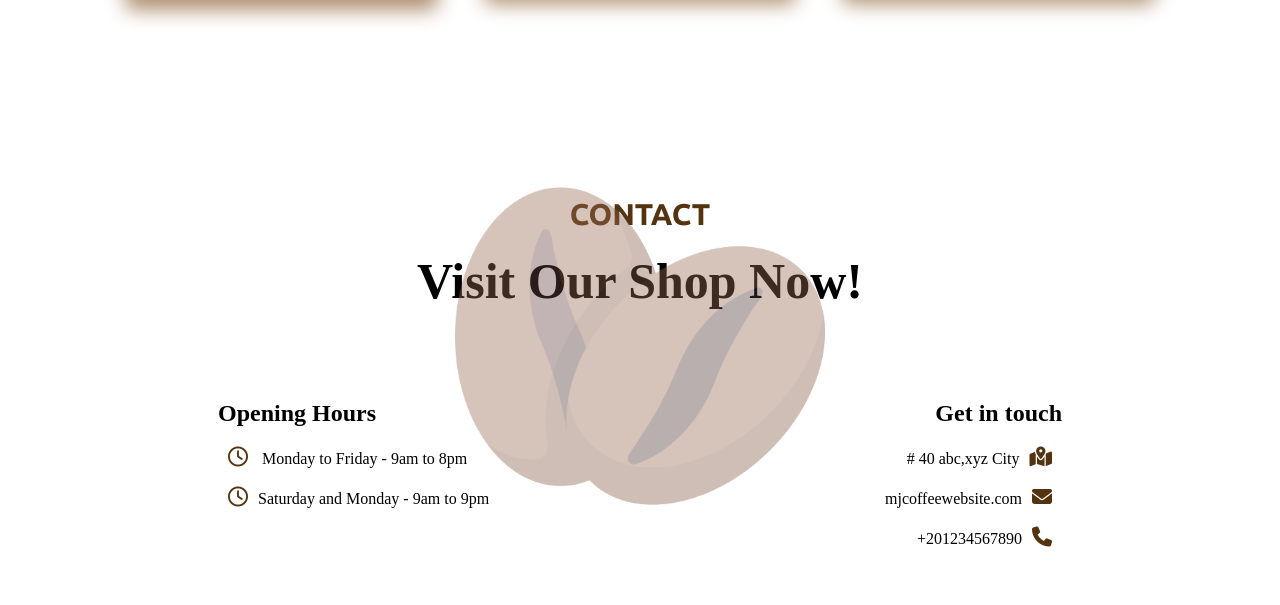
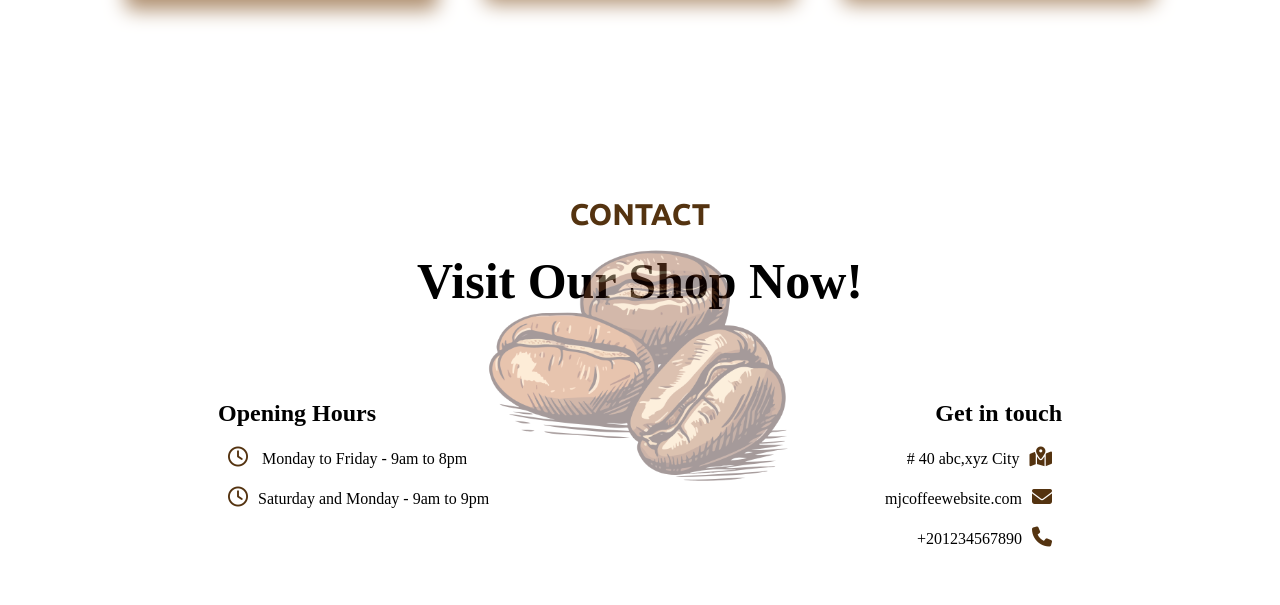
Before and after one commit to mujemi26/coffee, a plain HTML site: page index.html in a window 1280 px wide. Shown: the part 3032-3637 px from the top of the page. Drawn offline with Linux system fonts and the light colour scheme; some packages are replaced by stand-ins of ours; a script that the page names is missing; a web font is replaced by a local one.

Commit message:
footer img fix

```diff
--- a/index.html
+++ b/index.html
@@ -209,7 +209,7 @@
     </section>
     <!-- footer -->
     <section id="footer">
-        <img src="/images/footer2.png" class="footer-img">
+        <img src="/images/Untitled design (2).png" class="footer-img">
       <div class="title-text">
         <p>CONTACT</p>
         <h1>Visit Our Shop Now!</h1>
```
Also changed, not shown: images/Untitled design (2).png (added), 1 other file.
